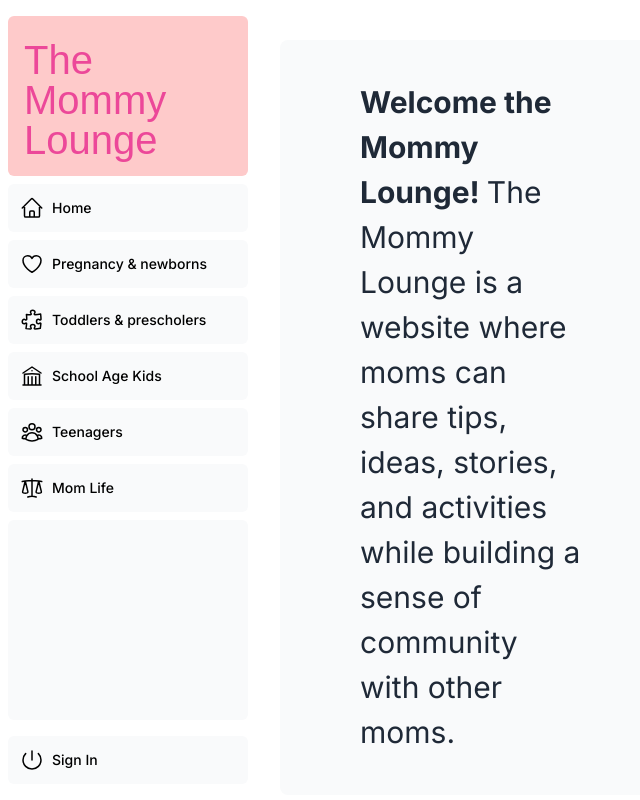
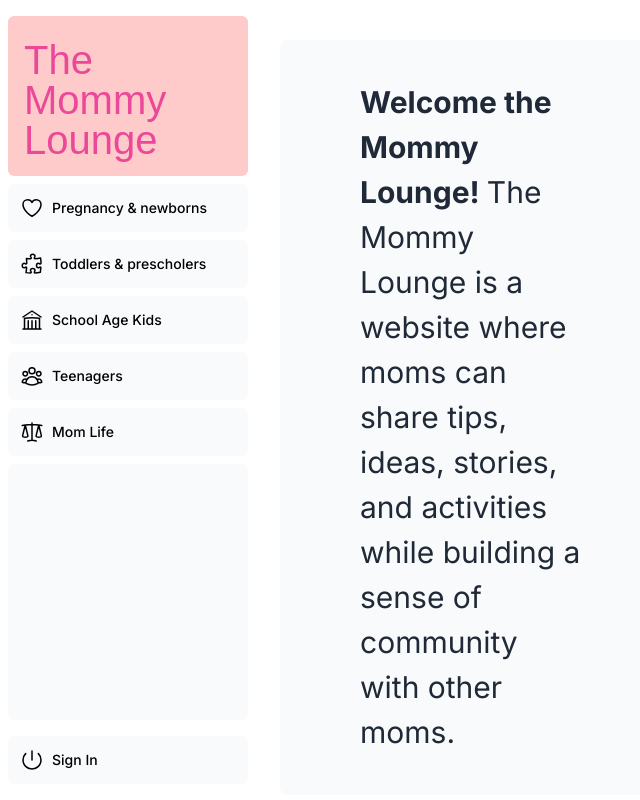
Before and after one commit to em-castillo/the_mommy_lounge, a Next.js app: page / in a window 1280 px wide. Shown: the whole page, without its empty margins (0-640 px from the left). Built offline with nearby package versions, Linux system fonts and the light colour scheme; no server answers; a web font is replaced by a local one.

Commit message:
home deleted

```diff
--- a/app/ui/home/nav-links.tsx
+++ b/app/ui/home/nav-links.tsx
@@ -2,7 +2,6 @@
 
 import { useUser } from '@clerk/nextjs';
 import {
-  HomeIcon,
   BuildingLibraryIcon,
   UserGroupIcon,
   ScaleIcon,
@@ -16,9 +15,6 @@ import clsx from 'clsx';
 
 
 const links = [
-  { name: 'Home',
-    href: '/home',
-    icon: HomeIcon },
   {
     name: 'Pregnancy & newborns',
     href: '/home/Pregnancy & newborns',
--- a/app/ui/home/sidenav.tsx
+++ b/app/ui/home/sidenav.tsx
@@ -40,7 +40,6 @@ export default function SideNav() {
         {/* Signed-In View */}
         <SignedIn>
           <div className="flex flex-col items-center md:items-start">
-            {/* <UserButton afterSignOutUrl="/" /> */}
 
             <button
               onClick={() => signOut()}
```
Also changed, not shown: app/page.tsx (+1 -58 lines).
